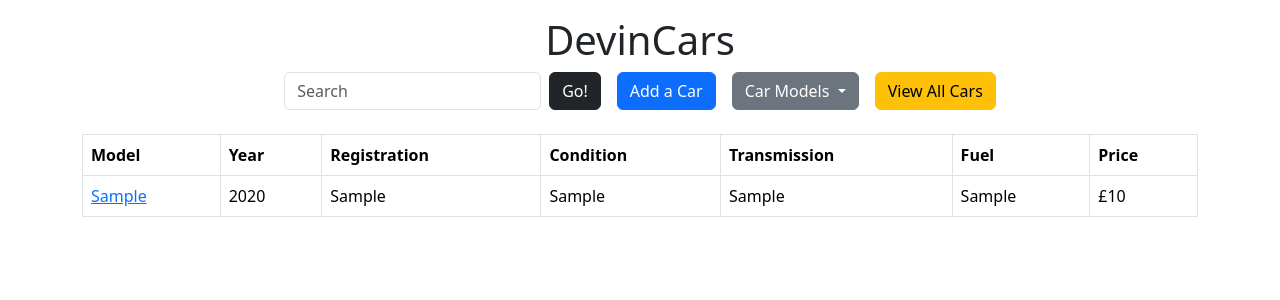
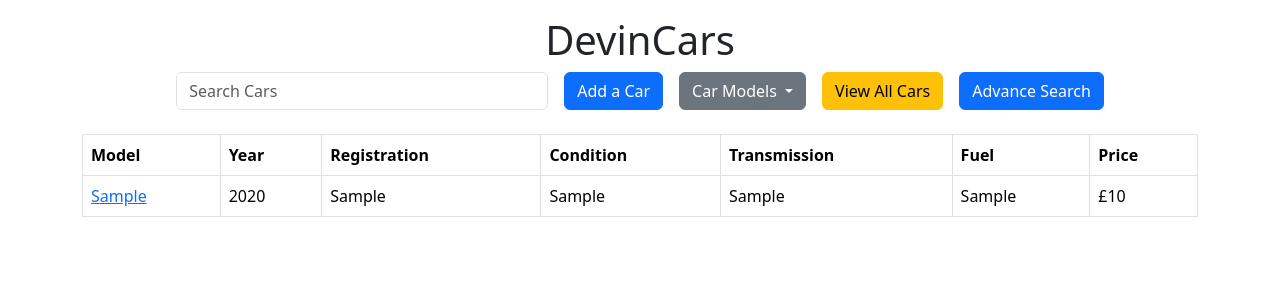
Before and after one commit to danialchughtai/games, a PHP site: page /list-games.php in a window 1280 px wide. Shown: the top 300 px of the page. Run offline with PHP 8.4, Linux system fonts and the light colour scheme; tables that the repository leaves empty or names only in its code hold one stand-in row (values such as "Sample post").

Commit message:
worked on search boxes
ain

```diff
--- a/list-games.php
+++ b/list-games.php
@@ -17,14 +17,17 @@ $results = mysqli_query($mysqli, $sql);
 
 <div class="d-flex justify-content-center align-items-center gap-3 mb-4">
 
-<form action="search-games.php" method="post" class="d-flex gap-2">
+<!-- <form action="search-games.php" method="post" class="d-flex gap-2">
 <input type="text" name="keywords" placeholder="Search" class="form-control">
 <input type="submit" value="Go!" class="btn btn-dark">
-</form>
+</form> -->
+<div class="col-4">
+<input type="text" id="liveSearch" class="form-control" placeholder="Search Cars">
+</div>
+
 
 <a href="add-game-form.php" class="btn btn-primary">Add a Car</a>
 
-<!-- Dropdown -->
 <div class="dropdown" id="myDropdown">
 <button class="btn btn-secondary dropdown-toggle" type="button" data-bs-toggle="dropdown">
 Car Models
@@ -32,12 +35,15 @@ Car Models
 <ul class="dropdown-menu" id="myList"></ul>
 </div>
 
-<!-- Modal button -->
 <button type="button" class="btn btn-warning" data-bs-toggle="modal" data-bs-target="#exampleModal">
 View All Cars
 </button>
 
+<a href="search.html" class="btn btn-primary">Advance Search</a>
+
+
 </div>
+<div class="mt-3s" id="searchResults"></div>
 
 <table class="table table-hover table-bordered">
 <tr>
@@ -116,7 +122,7 @@ myList.appendChild(li);
 </script>
 
 <script>
-// Load modal data
+// Load model data
 const myModalEl = document.getElementById('exampleModal');
 myModalEl.addEventListener('show.bs.modal', event => {
 
@@ -138,6 +144,43 @@ cell1.innerHTML = car.car_model;
 });
 });
 </script>
+<script>
+document.getElementById("liveSearch").addEventListener("keyup", function(){
 
+let keywords = document.getElementById("liveSearch").value;
+
+if(keywords.length === 0){
+document.getElementById("searchResults").innerHTML = '';
+return;
+}
+
+
+fetch('ajax.php?search=' + keywords)
+.then(response => response.json())
+.then(response => {
+let output = '';
+
+if(response.length === 0){
+output = '<p>No cars found</p>';
+document.getElementById("searchResults").innerHTML = output;
+return;
+}
+response.forEach(car => {
+output +=
+`<a href="game-details.php?id=${car.car_id}" class="text-decoration-none text-dark">
+<div class="card mb-2">
+<div class="card-body">
+<h5 class="card-title">${car.car_model}</h5>
+<p class="card-text">Registration: ${car.car_registration}</p>
+<p class="text-muted">year: ${car.car_year} | £${car.price}</p>
+</div>
+</div>
+</a>`;
+
+});
+document.getElementById("searchResults").innerHTML = output;
+});
+});
+</script>
 </body>
 </html>
```
